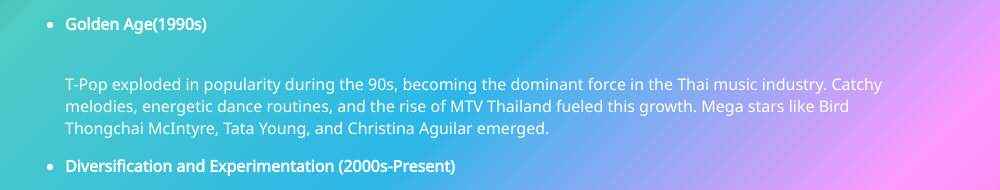
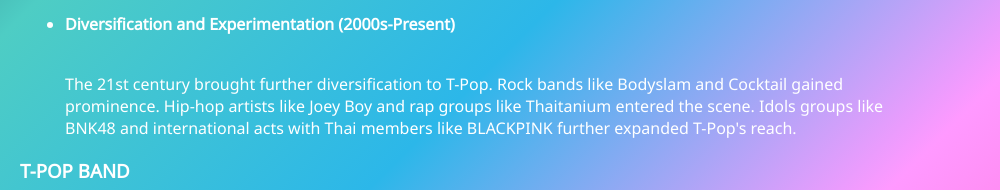
Before and after one commit to Fixckpx/Fixckpx.github.io, a plain HTML site: page index.html in a window 1280 px wide. Shown: the part 482-672 px from the top of the page, 0-1000 px from the left. Drawn offline with Linux system fonts and the light colour scheme.

Commit message:
delete golden age

```diff
--- a/index.html
+++ b/index.html
@@ -35,12 +35,6 @@
                         <p><br>This era saw the birth of "string music",the foundation of T-Pop.
                             String music incorporated Western instruments like guitars and keyboards with traditional Thai melodies.
                             Influential artists of this period include Christine Aguilar, Surat Phookham, and P$%&%& Plian.</p>
-                    </li>
-                    <li>
-                        <b>Golden Age(1990s)</b>
-                        <p><br>T-Pop exploded in popularity during the 90s, becoming the dominant force in the Thai music industry.
-                            Catchy melodies, energetic dance routines, and the rise of MTV Thailand fueled this growth.
-                            Mega stars like Bird Thongchai McIntyre, Tata Young, and Christina Aguilar emerged.</p>
                     </li>
                     <li>
                         <b>Diversification and Experimentation (2000s-Present)</b>
```
